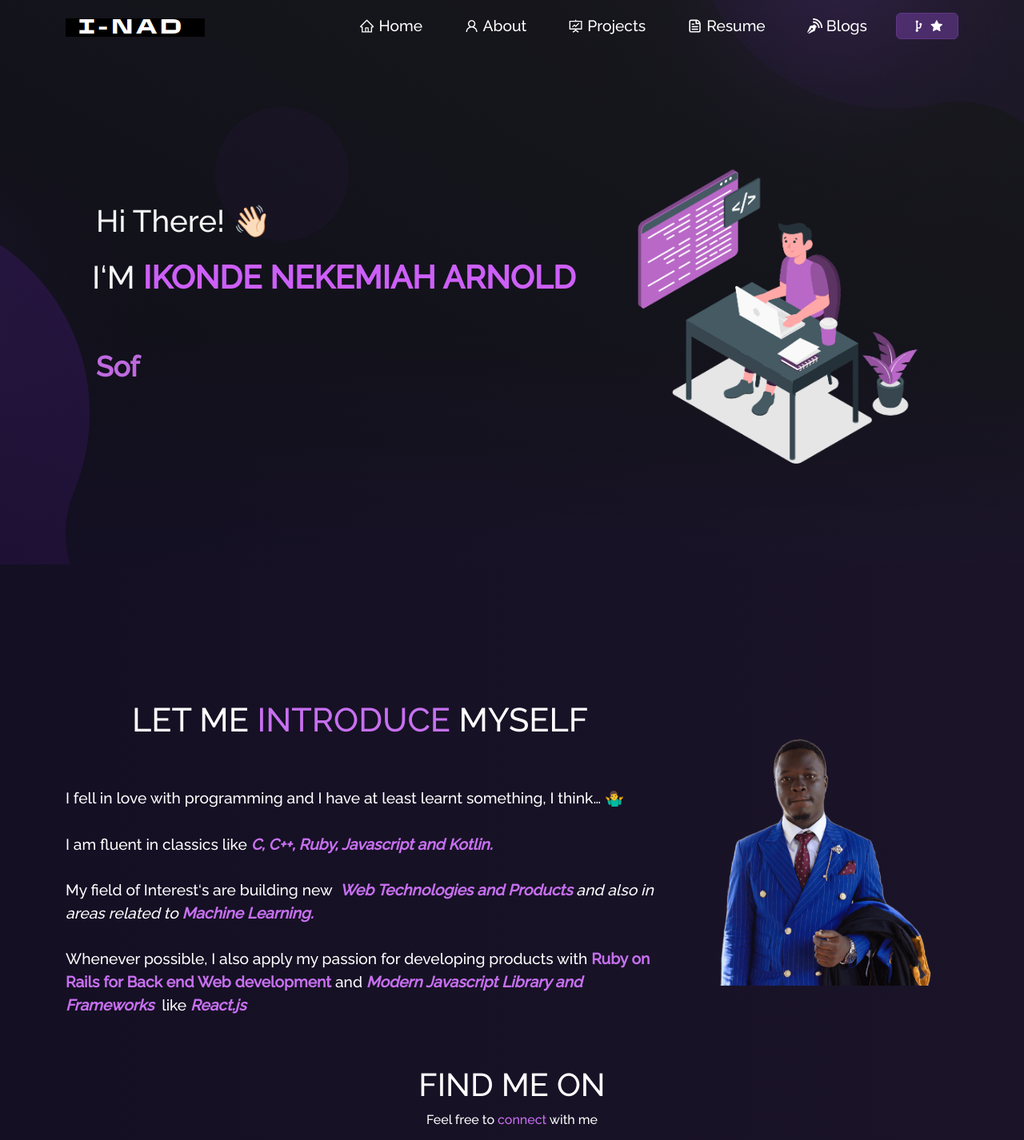
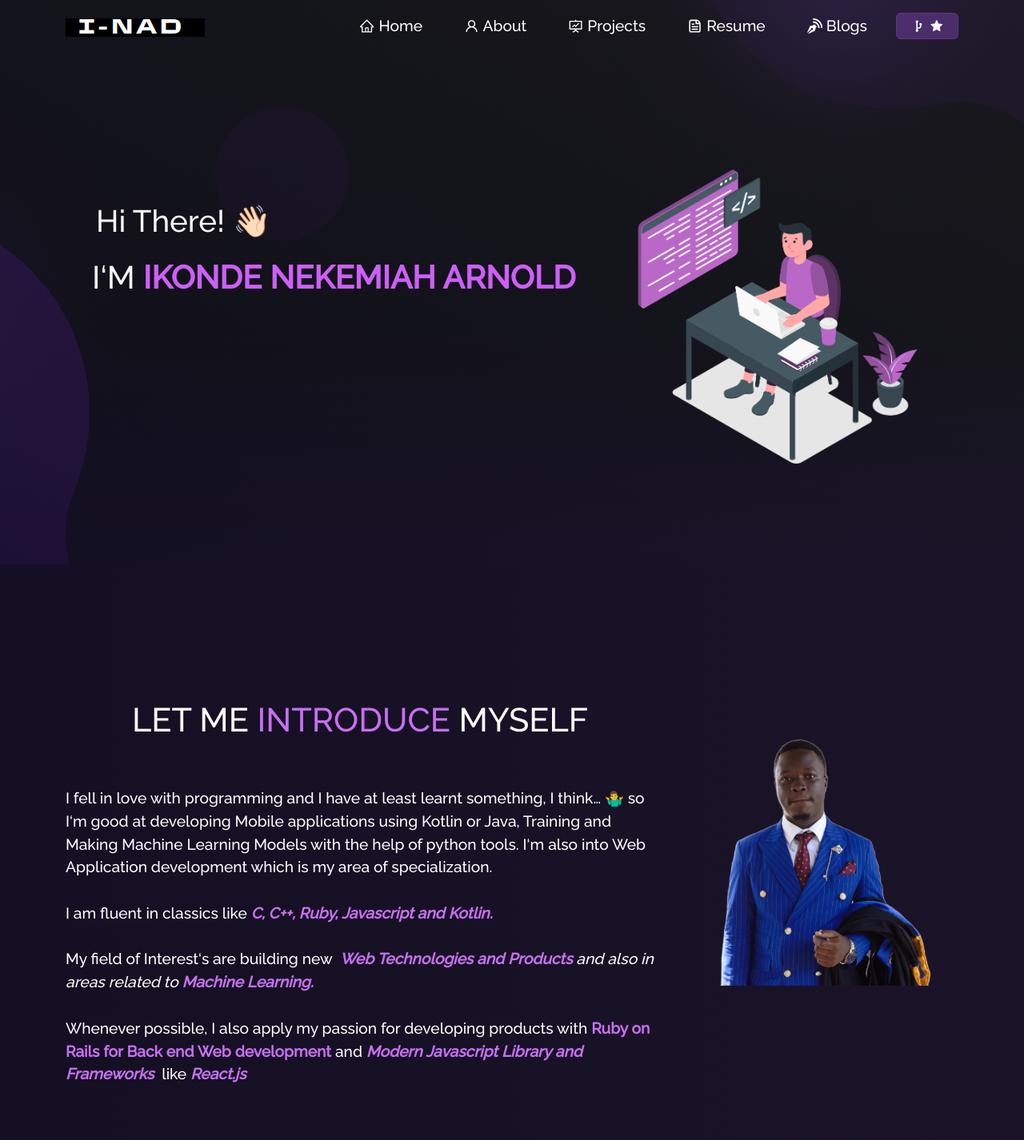
Before and after one commit to arnoldnekemiah/arnoldnek, a React (Create React App) app: page / in a window 1280 px wide. Shown: the top 1426 px of the page at 80% size. Built offline with nearby package versions, Linux system fonts and the light colour scheme.

Commit message:
Added typewritter options

```diff
--- a/src/components/Home/Home2.js
+++ b/src/components/Home/Home2.js
@@ -24,7 +24,11 @@ function Home2() {
             </h1>
             <p className="home-about-body">
               I fell in love with programming and I have at least learnt
-              something, I think… 🤷‍♂️
+              something, I think… 🤷‍♂️ so
+              I&lsquo;m good at developing Mobile applications using Kotlin or Java,
+              Training and Making Machine Learning Models with the help of python tools.
+              I&lsquo;m also into Web Application development which is my area of specialization.
+
               <br />
               <br />
               I am fluent in classics like
--- a/src/components/Home/Type.js
+++ b/src/components/Home/Type.js
@@ -6,11 +6,13 @@ function Type() {
     <Typewriter
       options={{
         strings: [
-          'Software Developer',
-          'Mobile Application',
+          'Software Engineer',
+          'Robotics Programmer',
+          'Mobile Application Developer',
           'Ruby on Rails Developer',
           'Full-Stack Developer',
           'Open Source Contributor',
+          'Machine Learning Enthusiast',
         ],
         autoStart: true,
         loop: true,
```
